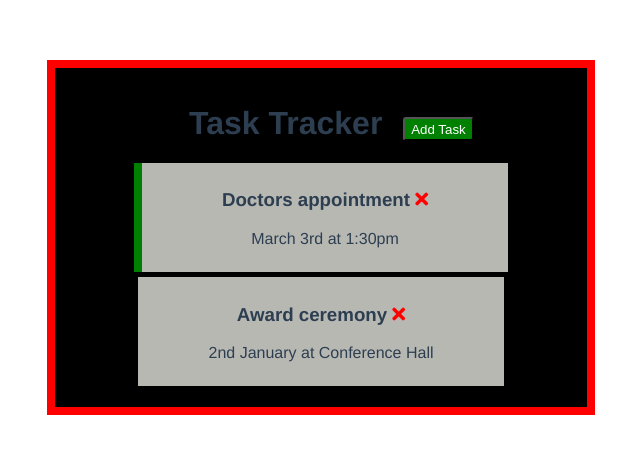
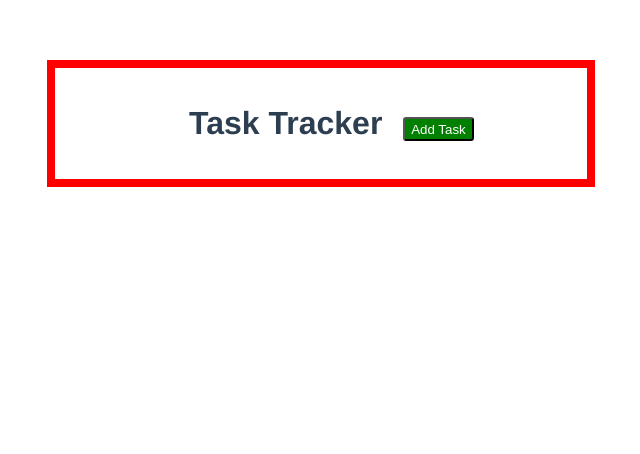
Before and after one commit to Yuvraj883/Task-Manager, a Vue app: page / in a window 1280 px wide. Shown: the top 454 px of the page, without its empty margins (319-959 px from the left). Built offline with nearby package versions, Linux system fonts and the light colour scheme.

Commit message:
No Change

```diff
--- a/package.json
+++ b/package.json
@@ -8,7 +8,9 @@
     "lint": "vue-cli-service lint"
   },
   "dependencies": {
+    "axios": "^0.24.0",
     "core-js": "^3.20.1",
+    "nodemon": "^2.0.15",
     "vue": "^3.0.0"
   },
   "devDependencies": {
@@ -19,8 +21,8 @@
     "@vue/eslint-config-prettier": "^6.0.0",
     "babel-eslint": "^10.1.0",
     "eslint": "^6.7.2",
+    "eslint-plugin-prettier": "^3.3.1",
     "eslint-plugin-vue": "^7.0.0",
-    "eslint-plugin-prettier": "^3.3.1",
     "prettier": "^2.2.1"
   },
   "eslintConfig": {
--- a/src/App.vue
+++ b/src/App.vue
@@ -33,7 +33,10 @@ export default {
       this.showAddTask=!this.showAddTask
     },
     addTask(newTask){
+      alert("Task Added");
       this.tasks= [...this.tasks, newTask]
+      localStorage.setItem('Task-tracker-tasks',JSON.stringify(this.tasks))
+
     },
     deleteTask(id){
     if(confirm('Are you sure? ')){
@@ -47,20 +50,11 @@ export default {
     }
 
   },
-  created(){
-    this.tasks=[
-      { id:1,
-      text:'Doctors appointment',
-      day:'March 3rd at 1:30pm',
-      reminder:true
-      },
-      {
-        id:2,
-        text:'Award ceremony ',
-        day:'2nd January at Conference Hall',
-        reminder: false
-      }
-    ]
+
+  mounted(){
+    alert("SAved to local storage");
+  this.task=JSON.parse(localStorage.getItem('Task-tracker-tasks')
+  )
   }
 }
 </script>
@@ -75,8 +69,8 @@ export default {
   margin-top: 60px;
 }
 .container{
-  background-color:black;
-  margin:auto;
+  background-color:white;
+  margin: 1rem auto;
   max-width:500px;
   min-width:300px;
   overflow:auto;
@@ -84,6 +78,7 @@ export default {
   width: 80%;
   border: 0.5rem solid;
   border-color: red;
+
 }
 
 </style>
```
Also changed, not shown: 1 other file (tests, documents, lock files or other folders).
